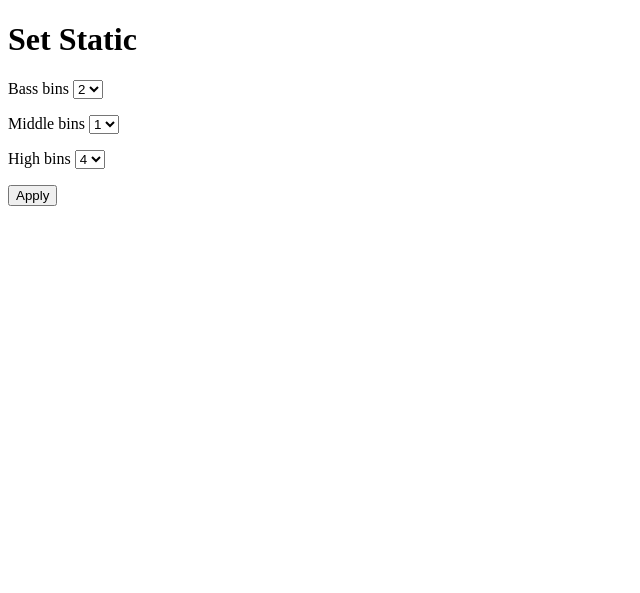
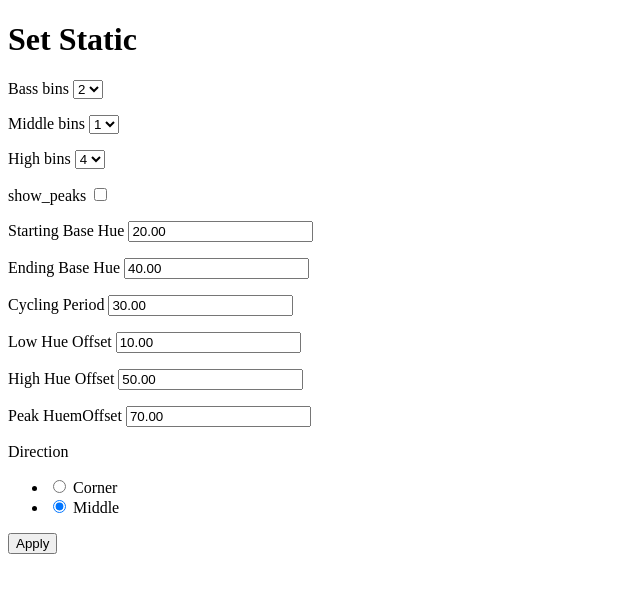
Before and after one commit to RieCo432/sicrib, a Flask app: page /setaudio in a window 1280 px wide. Shown: the top 593 px of the page, without its empty margins (0-640 px from the left). Run offline with Flask 2, Linux system fonts and the light colour scheme.

Commit message:
added audio color options to interface

```diff
--- a/share/fx_config.json
+++ b/share/fx_config.json
@@ -1 +1 @@
-{"enabled": true, "brightness": 1.0, "effect": "none", "effect_params": {"audio": {"bass_bins": 2, "middle_bins": 1, "high_bins": 4}, "static": {"red": 255, "green": 255, "blue": 255, "include_horizontal": true, "include_vertical": true}, "hue_color_span": {"start_index": 0, "starting_hue": 0.0, "ending_hue": 360.0, "period": 30.0, "compress": 4, "direction": "vertical", "include_vertical": true, "include_horizontal": true}, "rave": {"include_n": true, "include_ne": true, "include_e": true, "include_se": true, "include_s": true, "include_sw": true, "include_w": true, "include_nw": true, "include_red": true, "include_green": true, "include_blue": true, "include_turquoise": true, "include_yellow": true, "include_magenta": true, "include_white": true, "include_black": true, "min_edges": 64, "max_edges": 64}}, "addons": [{"name": "doorway_tracker", "enabled": true, "style": "middle_out", "blank_color": [0, 0, 0], "enter_color": [0, 255, 0], "exit_color": [255, 0, 0]}]}
+{"enabled": true, "brightness": 1.0, "effect": "audio", "effect_params": {"audio": {"bass_bins": 2, "middle_bins": 1, "high_bins": 4, "show_peaks": false, "starting_base_hue": 20.0, "ending_base_hue": 40.0, "cycling_period": 30.0, "low_hue_offset": 10.0, "high_hue_offset": 50.0, "peak_hue_offset": 70.0, "bar_root": "Middle"}, "static": {"red": 255, "green": 255, "blue": 255, "include_horizontal": true, "include_vertical": true}, "hue_color_span": {"start_index": 0, "starting_hue": 0.0, "ending_hue": 360.0, "period": 30.0, "compress": 4, "direction": "vertical", "include_vertical": true, "include_horizontal": true}, "rave": {"include_n": true, "include_ne": true, "include_e": true, "include_se": true, "include_s": true, "include_sw": true, "include_w": true, "include_nw": true, "include_red": true, "include_green": true, "include_blue": true, "include_turquoise": true, "include_yellow": true, "include_magenta": true, "include_white": true, "include_black": true, "min_edges": 64, "max_edges": 64}}, "addons": [{"name": "doorway_tracker", "enabled": true, "style": "middle_out", "blank_color": [0, 0, 0], "enter_color": [0, 255, 0], "exit_color": [255, 0, 0]}]}
--- a/web-server/app.py
+++ b/web-server/app.py
@@ -25,10 +25,18 @@ fx_params = {"hue_color_span": {
                 "include_vertical": True
                 },
              "audio": {
-                 "bassbins": 2,
-                 "middlebins": 4,
-                 "highbins": 4
-                }
+                "bass_bins": 2,
+                "middle_bins": 1,
+                "high_bins": 4,
+                "show_peaks": True,
+                "starting_base_hue": 0,
+                "ending_base_hue": 0,
+                "cycling_period": 60,
+                "low_hue_offset": 0,
+                "high_hue_offset": 120,
+                "peak_hue_offset": 240,
+                "bar_root": "Corner"
+                },
              }
 
 fx_config_path = os.path.join(os.path.dirname(os.path.abspath(__file__)), os.pardir, "share", "fx_config.json")
@@ -143,12 +151,32 @@ def set_audio():
         fx_config["effect_params"]["audio"]["bass_bins"] = int(form.bass_bins.data)
         fx_config["effect_params"]["audio"]["middle_bins"] = int(form.middle_bins.data)
         fx_config["effect_params"]["audio"]["high_bins"] = int(form.high_bins.data)
+
+        fx_config["effect_params"]["audio"]["show_peaks"] = bool(form.show_peaks.data)
+        fx_config["effect_params"]["audio"]["starting_base_hue"] = float(form.starting_base_hue.data)
+        fx_config["effect_params"]["audio"]["ending_base_hue"] = float(form.ending_base_hue.data)
+        fx_config["effect_params"]["audio"]["cycling_period"] = float(form.cycling_period.data)
+        fx_config["effect_params"]["audio"]["low_hue_offset"] = float(form.low_hue_offset.data)
+        fx_config["effect_params"]["audio"]["high_hue_offset"] = float(form.high_hue_offset.data)
+        fx_config["effect_params"]["audio"]["peak_hue_offset"] = float(form.peak_hue_offset.data)
+        fx_config["effect_params"]["audio"]["bar_root"] = form.bar_root.data
+
+
         set_current_fx_data(fx_config)
         return redirect(url_for("index"))
     else:
         form.bass_bins.data = str(fx_config["effect_params"]["audio"]["bass_bins"])
         form.middle_bins.data = str(fx_config["effect_params"]["audio"]["middle_bins"])
         form.high_bins.data = str(fx_config["effect_params"]["audio"]["high_bins"])
+
+        form.show_peaks.data = fx_config["effect_params"]["audio"]["show_peaks"]
+        form.starting_base_hue.data = fx_config["effect_params"]["audio"]["starting_base_hue"]
+        form.ending_base_hue.data = fx_config["effect_params"]["audio"]["ending_base_hue"]
+        form.cycling_period.data = fx_config["effect_params"]["audio"]["cycling_period"]
+        form.low_hue_offset.data = fx_config["effect_params"]["audio"]["low_hue_offset"]
+        form.high_hue_offset.data = fx_config["effect_params"]["audio"]["high_hue_offset"]
+        form.peak_hue_offset.data = fx_config["effect_params"]["audio"]["peak_hue_offset"]
+        form.bar_root.data = fx_config["effect_params"]["audio"]["bar_root"]
 
         return render_template("audio.html", form=form)
 
@@ -273,4 +301,4 @@ def set_doorway_state():
 
 
 if __name__ == "__main__":
-    app.run(host="0.0.0.0", port=80, debug=True)
+    app.run(host="localhost", port=80, debug=True)
--- a/web-server/forms.py
+++ b/web-server/forms.py
@@ -82,5 +82,12 @@ class AudioForm(FlaskForm):
     bass_bins = SelectField("Bass bins", choices=[(1, "1"), (2, "2")])
     middle_bins = SelectField("Middle bins", choices=[(1, "1"), (2, "2"), (4, "4")])
     high_bins = SelectField("High bins", choices=[(1, "1"), (2, "2"), (4, "4")])
-
+    show_peaks = BooleanField("show_peaks")
+    starting_base_hue = DecimalField("Starting Base Hue")  # , validators=[DataRequired()])
+    ending_base_hue = DecimalField("Ending Base Hue")  # , validators=[DataRequired()])
+    cycling_period = DecimalField("Cycling Period") # , validators=[DataRequired()])
+    low_hue_offset = DecimalField("Low Hue Offset")  # , validators=[DataRequired()])
+    high_hue_offset = DecimalField("High Hue Offset")  # , validators=[DataRequired()])
+    peak_hue_offset = DecimalField("Peak HuemOffset")  # , validators=[DataRequired()])
+    bar_root = RadioField("Direction", choices=["Corner", "Middle"])
     submit = SubmitField("Apply")
--- a/web-server/templates/audio.html
+++ b/web-server/templates/audio.html
@@ -24,6 +24,65 @@
                   <span style="color: red;">[{{ error }}]</span>
               {% endfor %}
          </p>
+		 <p>
+             {{ form.show_peaks.label }}
+             {{ form.show_peaks() }}
+             {% for error in form.show_peaks.errors %}
+                 <span style="color: red;">[{{ error }}]</span>
+             {% endfor %}
+         </p>
+		 <p>
+             {{ form.starting_base_hue.label }}
+             {{ form.starting_base_hue() }}
+             {% for error in form.starting_base_hue.errors %}
+                 <span style="color: red;">[{{ error }}]</span>
+             {% endfor %}
+         </p>
+		 <p>
+             {{ form.ending_base_hue.label }}
+             {{ form.ending_base_hue() }}
+             {% for error in form.ending_base_hue.errors %}
+                 <span style="color: red;">[{{ error }}]</span>
+             {% endfor %}
+         </p>
+		 <p>
+             {{ form.cycling_period.label }}
+             {{ form.cycling_period() }}
+             {% for error in form.cycling_period.errors %}
+                 <span style="color: red;">[{{ error }}]</span>
+             {% endfor %}
+         </p>
+		 <p>
+             {{ form.low_hue_offset.label }}
+             {{ form.low_hue_offset() }}
+             {% for error in form.low_hue_offset.errors %}
+                 <span style="color: red;">[{{ error }}]</span>
+             {% endfor %}
+         </p>
+		 <p>
+             {{ form.high_hue_offset.label }}
+             {{ form.high_hue_offset() }}
+             {% for error in form.high_hue_offset.errors %}
+                 <span style="color: red;">[{{ error }}]</span>
+             {% endfor %}
+         </p>
+		 <p>
+             {{ form.peak_hue_offset.label }}
+             {{ form.peak_hue_offset() }}
+             {% for error in form.peak_hue_offset.errors %}
+                 <span style="color: red;">[{{ error }}]</span>
+             {% endfor %}
+         </p>
+
+		 <p>
+             {{ form.bar_root.label }}
+             {{ form.bar_root() }}
+             {% for error in form.bar_root.errors %}
+                 <span style="color: red;">[{{ error }}]</span>
+             {% endfor %}
+         </p>
+
+
          <p>{{ form.submit() }}</p>
      </form>
 {% endblock %}
```
